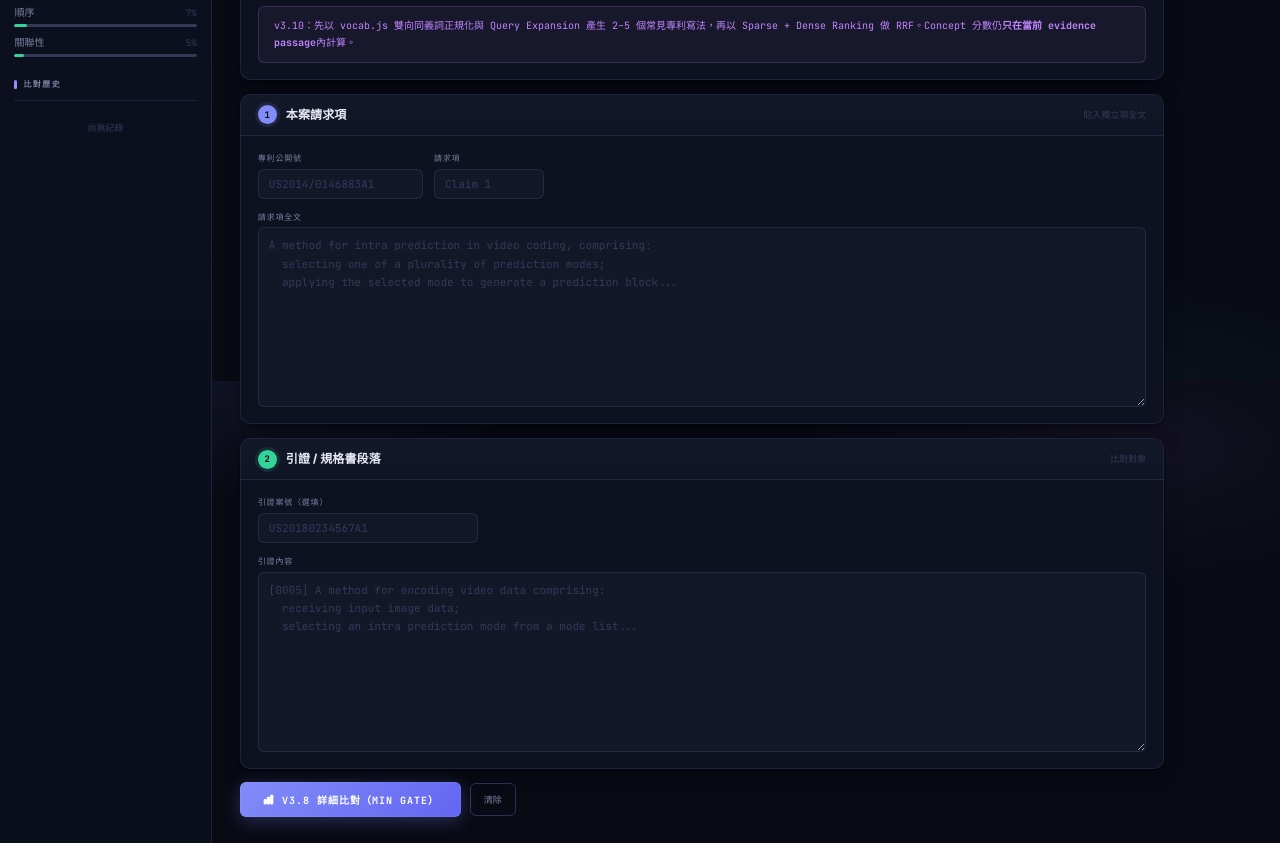
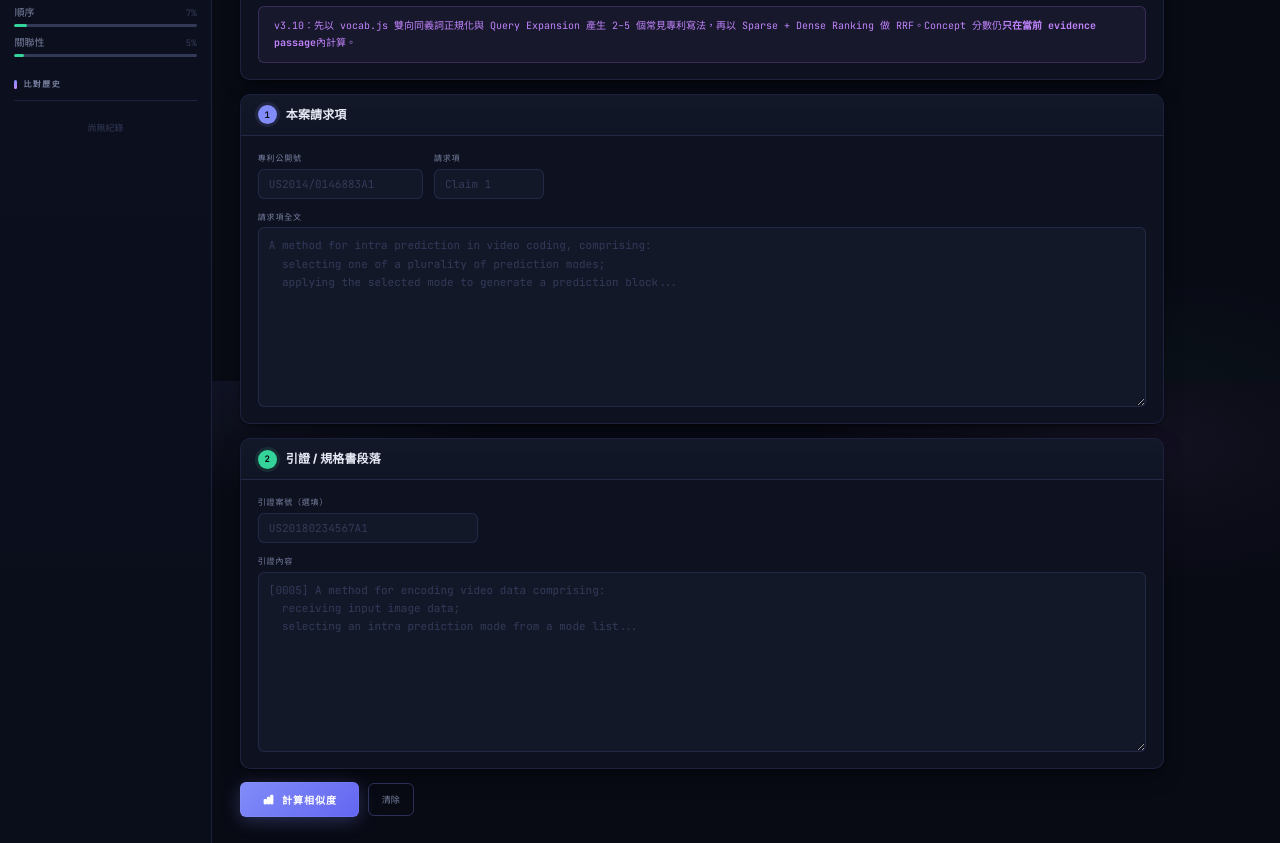
Before and after one commit to yuni94520/patent-examiner, a plain HTML site: page index.html in a window 1280 px wide. Shown: the part 419-1262 px from the top of the page. Drawn offline with Linux system fonts and the light colour scheme.

Commit message:
Simplify compare labels

```diff
--- a/index.html
+++ b/index.html
@@ -492,7 +492,7 @@ select option{background:var(--s2);}
         </div>
 
         <div class="card">
-          <div class="card-hd"><div class="step-num">1</div><div class="card-title">本案請求項</div><div class="card-sub">貼入獨立項全文</div></div>
+          <div class="card-hd"><div class="step-num">1</div><div class="card-title">本案請求項</div><div class="card-sub"></div></div>
           <div class="card-body">
             <div class="frow">
               <div class="fg sm"><label>專利公開號</label><input type="text" id="patId" placeholder="US2014/0146883A1" /></div>
@@ -505,7 +505,7 @@ select option{background:var(--s2);}
         </div>
 
         <div class="card">
-          <div class="card-hd"><div class="step-num g">2</div><div class="card-title">引證 / 規格書段落</div><div class="card-sub">比對對象</div></div>
+          <div class="card-hd"><div class="step-num g">2</div><div class="card-title">引證 / 規格書段落</div><div class="card-sub"></div></div>
           <div class="card-body">
             <div class="fg xs" style="max-width:220px;"><label>引證案號（選填）</label><input type="text" id="citId" placeholder="US20180234567A1" /></div>
             <div class="fg"><label>引證內容</label>
@@ -517,7 +517,7 @@ select option{background:var(--s2);}
         <div class="btn-row">
           <button class="btn-run" id="runBtn" onclick="runCompare()">
             <svg width="13" height="13" viewBox="0 0 24 24" fill="currentColor"><path d="M9 19v-6a2 2 0 00-2-2H5a2 2 0 00-2 2v6a2 2 0 002 2h2a2 2 0 002-2zm0 0V9a2 2 0 012-2h2a2 2 0 012 2v10m-6 0a2 2 0 002 2h2a2 2 0 002-2m0 0V5a2 2 0 012-2h2a2 2 0 012 2v14a2 2 0 01-2 2h-2a2 2 0 01-2-2z"/></svg>
-            v3.8 詳細比對（Min Gate）
+            計算相似度
           </button>
           <button class="btn-ghost" onclick="clearAll()">清除</button>
         </div>
```
